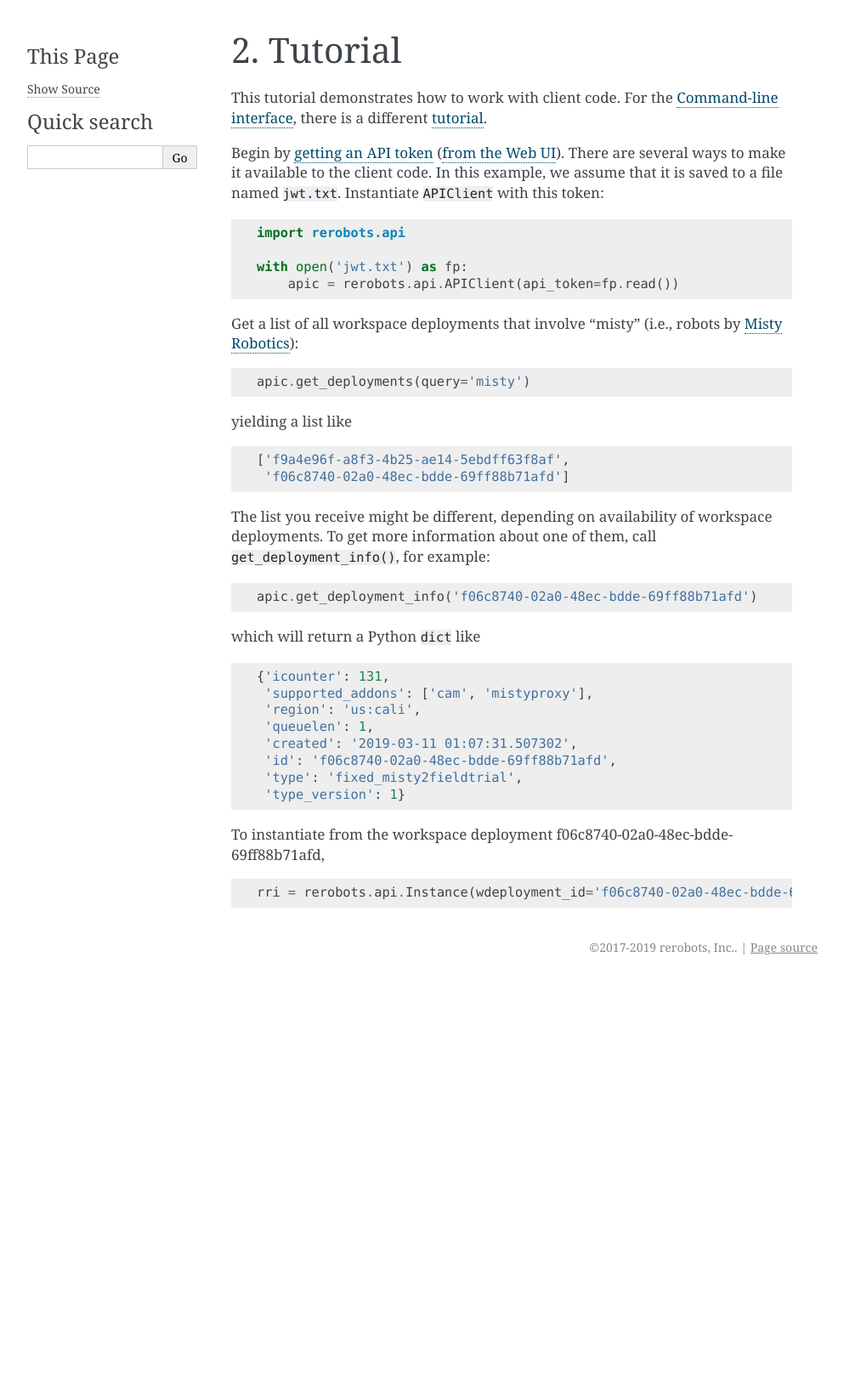
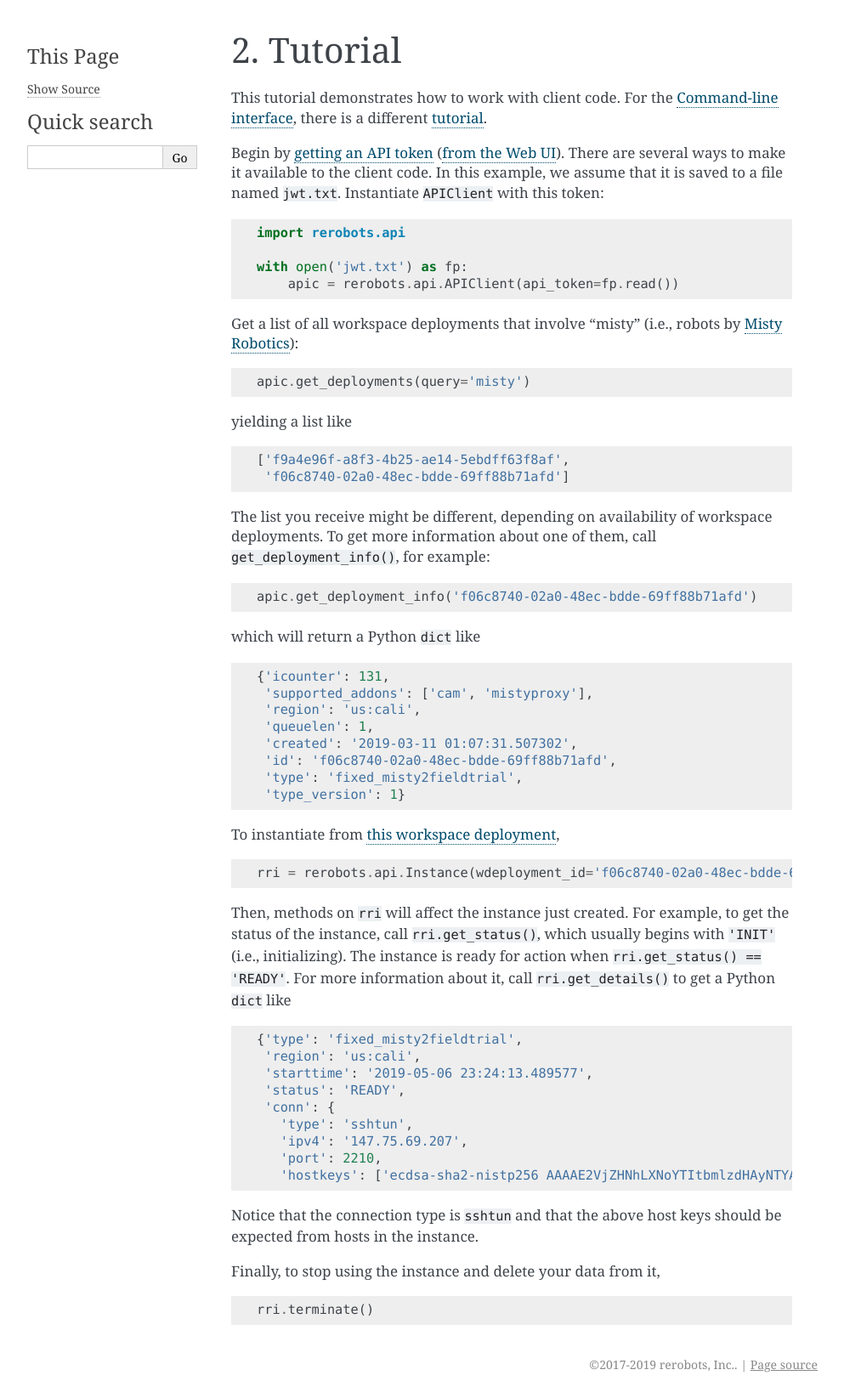
Before and after one commit to rerobots/py, a Sphinx documentation site: the page built from doc/tutorial.rst, in a window 1280 px wide. Shown: the whole page at 85% size, without its empty margins (148-1141 px from the left). Built offline with Sphinx 7.4.7, drawn with Linux system fonts in a browser that asks for light colours; before the commit the page ends 1154 px from its top, so only the background shows below that.

Commit message:
DOC: demo instantiate, get details, terminate
[ci skip]

```diff
--- a/doc/tutorial.rst
+++ b/doc/tutorial.rst
@@ -42,6 +42,31 @@ which will return a Python ``dict`` like ::
    'type': 'fixed_misty2fieldtrial',
    'type_version': 1}
 
-To instantiate from the workspace deployment f06c8740-02a0-48ec-bdde-69ff88b71afd, ::
+To instantiate from `this workspace deployment`_, ::
 
   rri = rerobots.api.Instance(wdeployment_id='f06c8740-02a0-48ec-bdde-69ff88b71afd', apic=apic)
+
+.. _`this workspace deployment`: https://rerobots.net/workspace/f06c8740-02a0-48ec-bdde-69ff88b71afd
+
+Then, methods on ``rri`` will affect the instance just created. For example, to
+get the status of the instance, call ``rri.get_status()``, which usually begins
+with ``'INIT'`` (i.e., initializing).  The instance is ready for action when
+``rri.get_status() == 'READY'``. For more information about it, call
+``rri.get_details()`` to get a Python ``dict`` like ::
+
+  {'type': 'fixed_misty2fieldtrial',
+   'region': 'us:cali',
+   'starttime': '2019-05-06 23:24:13.489577',
+   'status': 'READY',
+   'conn': {
+     'type': 'sshtun',
+     'ipv4': '147.75.69.207',
+     'port': 2210,
+     'hostkeys': ['ecdsa-sha2-nistp256 AAAAE2VjZHNhLXNoYTItbmlzdHAyNTYAAAAIbmlzdHAyNTYAAABBBOT0UCbWfQBuGlY48FvrOQR76jxIWBPzD2XWTNSba1iqTgDIfC+pc8Mpi/0RW0zXW+HDBrx/+QYzMcsGnAAv46U= root@newc498']}}
+
+Notice that the connection type is ``sshtun`` and that the above host keys
+should be expected from hosts in the instance.
+
+Finally, to stop using the instance and delete your data from it, ::
+
+  rri.terminate()
```
